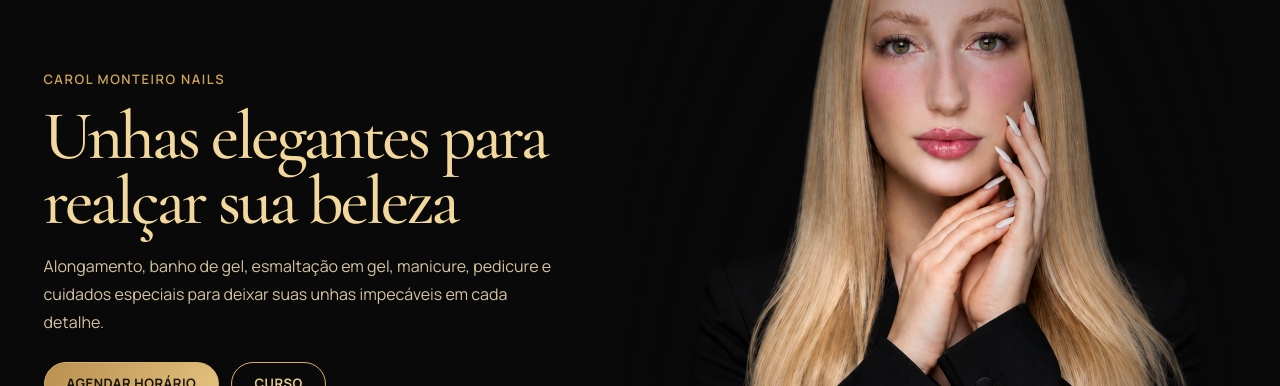
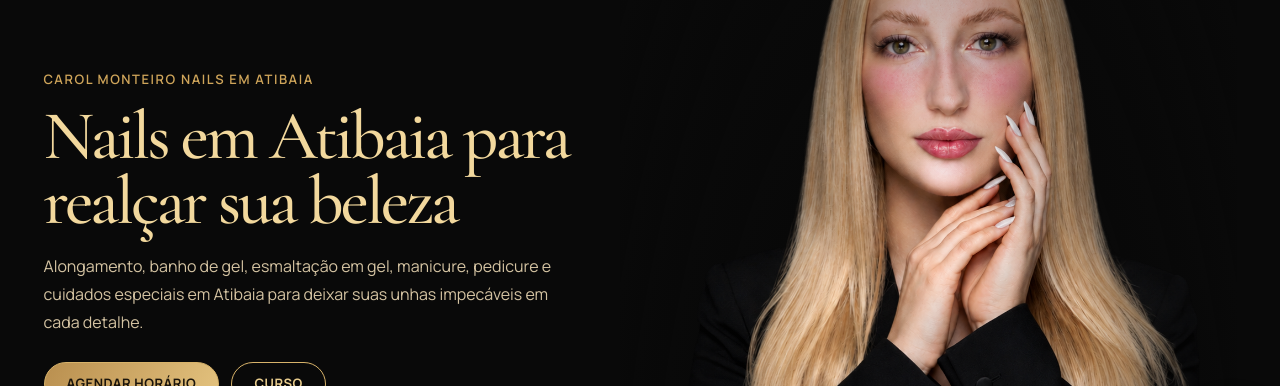
Before and after one commit to horsee77/site-carol, a Next.js app: page / in a window 1280 px wide. Shown: the part 326-712 px from the top of the page. Built offline with nearby package versions, Linux system fonts and the light colour scheme; no server answers.

Commit message:
Target Atibaia nails SEO

```diff
--- a/app/layout.tsx
+++ b/app/layout.tsx
@@ -33,21 +33,24 @@ export const metadata: Metadata = {
 
   keywords: [
     "Carol Monteiro Nails",
-    "Carol Monteiro Nails São Paulo",
+    "Carol Monteiro Nails Atibaia",
+    "nails em Atibaia",
     "nail designer",
-    "nail designer em São Paulo",
+    "nail designer em Atibaia",
     "alongamento de unhas",
-    "alongamento de unhas em São Paulo",
+    "alongamento de unhas em Atibaia",
     "banho de gel",
     "esmaltação em gel",
     "manicure",
-    "manicure em São Paulo",
+    "manicure em Atibaia",
     "pedicure",
     "plástica dos pés",
     "reconstrução de unha",
     "curso de unhas",
+    "curso de unhas em Atibaia",
     "curso de alongamento de unhas",
     "unhas em gel",
+    "unhas em gel em Atibaia",
     "blindagem de unhas",
     "nail art",
   ],
@@ -89,7 +92,7 @@ export const metadata: Metadata = {
         url: ogImage,
         width: 1920,
         height: 1080,
-        alt: `${siteConfig.name} - nail designer em São Paulo`,
+        alt: `${siteConfig.name} - nails em Atibaia`,
       },
     ],
   },
--- a/components/layout/SiteFooter.tsx
+++ b/components/layout/SiteFooter.tsx
@@ -29,7 +29,7 @@ export function SiteFooter() {
 
           <p>
             Cuidado, técnica e elegância para realçar a beleza das suas unhas em
-            cada detalhe.
+            Atibaia.
           </p>
 
           <a
@@ -88,7 +88,7 @@ export function SiteFooter() {
               </a>
             </li>
 
-            <li>São Paulo - SP</li>
+            <li>Atibaia - SP</li>
           </ul>
         </div>
 
--- a/components/sections/HeroSection.tsx
+++ b/components/sections/HeroSection.tsx
@@ -6,13 +6,14 @@ export function HeroSection() {
     <section className="nails-block nails-hero-block">
       <div className="nails-hero-inner">
         <div className="nails-hero-copy">
-          <span className="nails-hero-kicker">Carol Monteiro Nails</span>
+          <span className="nails-hero-kicker">Carol Monteiro Nails em Atibaia</span>
 
-          <h1>Unhas elegantes para realçar sua beleza</h1>
+          <h1>Nails em Atibaia para realçar sua beleza</h1>
 
           <p>
             Alongamento, banho de gel, esmaltação em gel, manicure, pedicure e
-            cuidados especiais para deixar suas unhas impecáveis em cada detalhe.
+            cuidados especiais em Atibaia para deixar suas unhas impecáveis em
+            cada detalhe.
           </p>
 
           <div className="nails-hero-actions">
--- a/lib/seo.ts
+++ b/lib/seo.ts
@@ -11,18 +11,18 @@ export const siteConfig = {
   url: getSiteUrl(),
   language: "pt-BR",
   locale: "pt_BR",
-  title: "Carol Monteiro Nails | Nail designer em São Paulo",
+  title: "Carol Monteiro Nails | Nails em Atibaia",
   description:
-    "Nail designer em São Paulo especializada em alongamento de unhas, banho de gel, esmaltação em gel, manicure, pedicure, plástica dos pés, reconstrução de unha e cursos profissionais.",
+    "Nail designer em Atibaia especializada em alongamento de unhas, banho de gel, esmaltação em gel, manicure, pedicure, plástica dos pés, reconstrução de unha e cursos profissionais.",
   shortDescription:
-    "Alongamento, banho de gel, esmaltação em gel, manicure, pedicure e cursos profissionais em São Paulo.",
+    "Alongamento, banho de gel, esmaltação em gel, manicure, pedicure e cursos profissionais em Atibaia.",
   phone: "+5511998583928",
   displayPhone: "+55 11 99858-3928",
   whatsappUrl: "https://wa.me/5511998583928",
   instagramUrl: "https://www.instagram.com/_caroolmonteiro.nail",
   instagramHandle: "@_caroolmonteiro.nail",
   metaPixelId: "1341191337909574",
-  city: "São Paulo",
+  city: "Atibaia",
   region: "SP",
   country: "BR",
   themeColor: "#eee2d4",
```
Also changed, not shown: app/curso/page.tsx (+7 -7 lines), app/galeria/page.tsx (+5 -5 lines).
